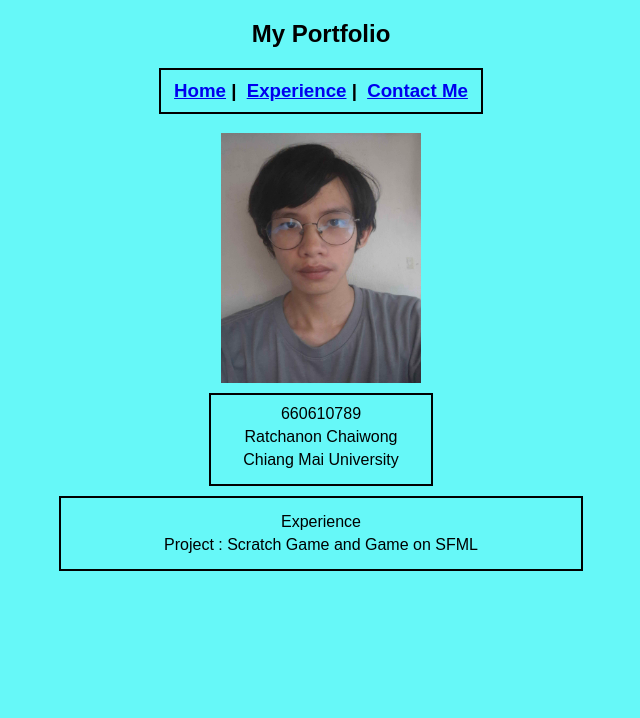
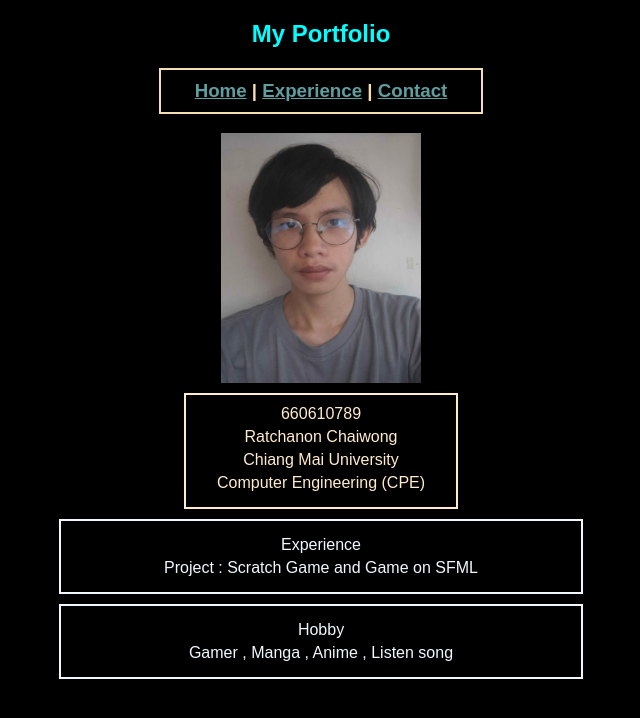
Before and after one commit to cpe207/lab02-aonnml, a plain HTML site: page experience.html in a window 1280 px wide. Shown: the whole page, without its empty margins (319-959 px from the left). Drawn offline with Linux system fonts and the light colour scheme.

Commit message:
Edit Content

```diff
--- a/css/style.css
+++ b/css/style.css
@@ -1,13 +1,16 @@
 
 body {
-    background-color: rgb(102, 248, 248);
+    background-color: black;
 }
-.center {
+
+.Main {
+    color: aqua;
     text-align: center;
     font-family: Arial, Helvetica, sans-serif;
 }
 
 .menu {
+    color: wheat;
     text-align: center;
     font-family: Arial, Helvetica, sans-serif;
     border: 2px solid;
@@ -18,11 +21,12 @@ body {
 }
 
 .name {
+    color: blanchedalmond;
     text-align: center;
     font-family: Arial, Helvetica, sans-serif;
     border: 2px solid;
     padding: 10px;
-    width: 200px;
+    width: 250px;
     margin-left: auto;
     margin-right: auto;
     margin-top: 10px;
@@ -34,6 +38,7 @@ div {
 }
 
 .content {
+    color: aliceblue;
     text-align: center;
     font-family: Arial, Helvetica, sans-serif;
     border: 2px solid;
--- a/experience.html
+++ b/experience.html
@@ -3,16 +3,16 @@
   <head>
     <meta charset="UTF-8" />
     <meta name="viewport" content="width=device-width, initial-scale=1.0" />
-    <title>My Portfolio</title>
+    <title>My Experience</title>
     <link rel="stylesheet" href="./css/style.css">
   </head>
   <body>
-    <h2 class="center">My Portfolio</h2>
+    <h2 class="Main">My Portfolio</h2>
 
     <h3 class="menu">
-      <a href="./index.html">Home</a> |
-      <a href="./experience.html" style="margin-left: 5px">Experience</a> |
-      <a style="margin-left: 5px" href="./contact.html">Contact Me</a>
+      <a href="./index.html" style="color: cadetblue;">Home</a> |
+      <a href="./experience.html" style="color: cadetblue;">Experience</a> |
+      <a style="color: cadetblue;" href="./contact.html">Contact</a>
     </h3>
 
     <img src="./image/20240619_191714.jpg" alt="Ratchanon Chaiwong" style="margin-left: auto; display: block; margin-right: auto" height="250px" width="200px">
@@ -25,6 +25,9 @@
       <div>
         Chiang Mai University
       </div>
+      <div>
+        Computer Engineering (CPE)
+      </div>
     </div>
 
     <div class="content">
@@ -32,7 +35,15 @@
         Experience
         <div>
           Project : Scratch Game and Game on SFML
+        </div>
+      </div>
+    </div>
 
+    <div class="content">
+      <div>
+        Hobby
+        <div>
+          Gamer , Manga , Anime , Listen song
         </div>
       </div>
     </div>
```
Also changed, not shown: contact.html (+10 -6 lines), index.html (+7 -4 lines).
